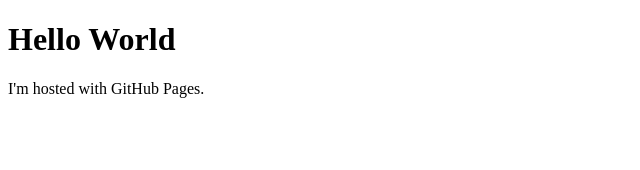
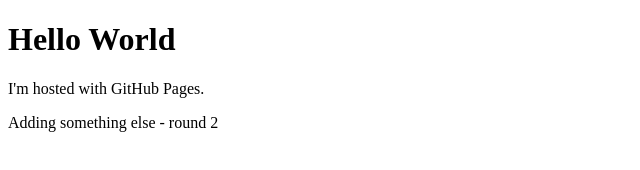
Before and after one commit to robromanowski/robromanowski.github.io, a plain HTML site: page index.html in a window 1280 px wide. Shown: the whole page, without its empty margins (0-640 px from the left). Drawn offline with Linux system fonts and the light colour scheme.

Commit message:
Index v2
index round 2

```diff
--- a/index.html
+++ b/index.html
@@ -3,5 +3,6 @@
 <body>
 <h1>Hello World</h1>
 <p>I'm hosted with GitHub Pages.</p>
+<P>Adding something else - round 2</P>
 </body>
 </html>
```
